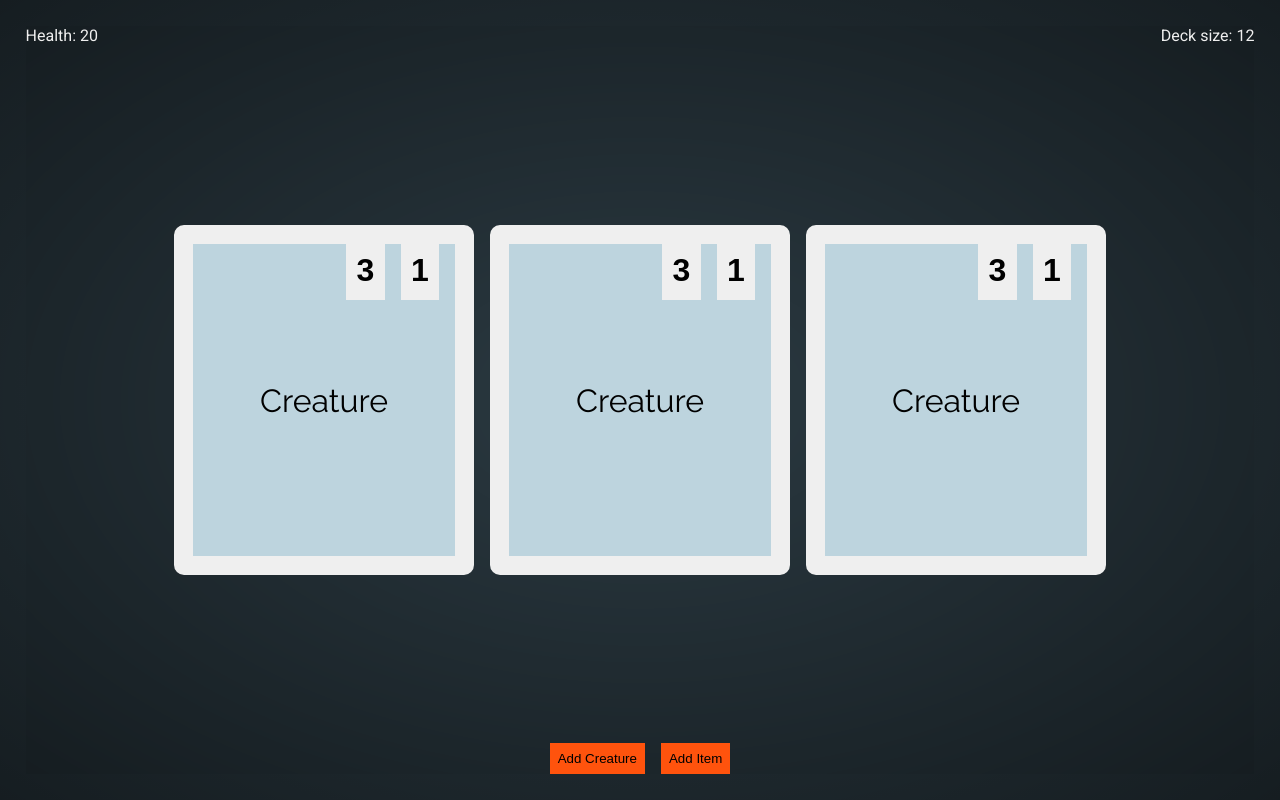
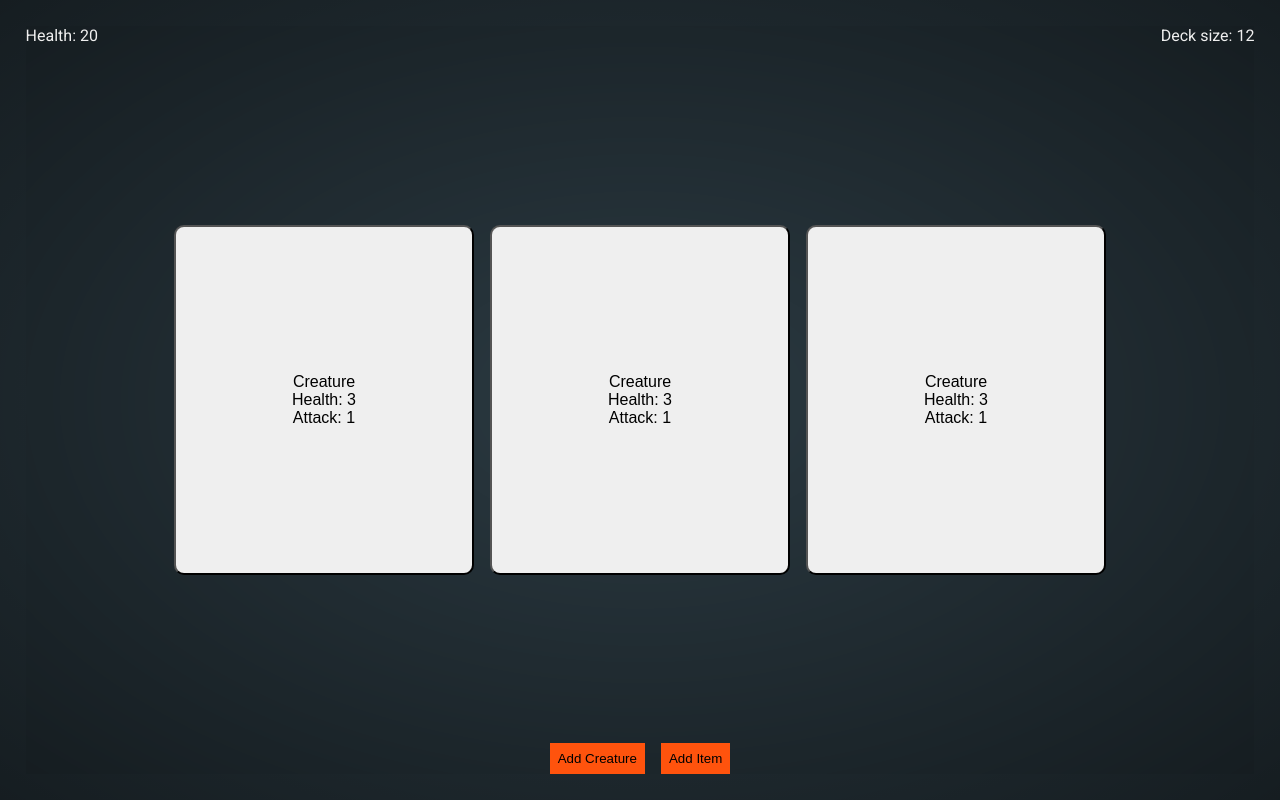
Before and after one commit to atkinchris/redux-cards, a React app: page / in a window 1280 px wide. Built offline with nearby package versions, Linux system fonts and the light colour scheme.

Commit message:
Simplify styles and layout

```diff
--- a/src/components/AnimateOnProps.jsx
+++ /dev/null
@@ -1,64 +0,0 @@
-import React, { Component } from 'react'
-import PropTypes from 'prop-types'
-import classNames from 'classnames'
-
-const AnimateOnProps = (ComposedComponent) => {
-  const wrappedComponentName = ComposedComponent.displayName || ComposedComponent.name || 'Component'
-
-  class Wrapper extends Component {
-    constructor(props) {
-      super(props)
-
-      this.state = {
-        changed: false,
-        timerId: undefined,
-      }
-    }
-
-    componentWillReceiveProps(nextProps) {
-      if (nextProps.children !== this.props.children) {
-        const { timerId } = this.state
-        if (timerId) {
-          clearTimeout(timerId)
-        }
-
-        console.log('CHANGES!')
-
-        const { timeout } = nextProps
-        const timer = setTimeout(() => this.setState({ changed: false }), timeout)
-
-        this.setState({
-          changed: true,
-          timerId: timer,
-        })
-      }
-    }
-
-    render() {
-      const composedProps = {
-        ...this.props,
-        className: classNames(this.props.className, {
-          changed: this.state.changed,
-        }),
-      }
-
-      return <ComposedComponent {...composedProps} />
-    }
-  }
-
-  Wrapper.propTypes = {
-    className: PropTypes.string,
-    timeout: PropTypes.number,
-  }
-
-  Wrapper.defaultProps = {
-    className: '',
-    timeout: 500,
-  }
-
-  Wrapper.displayName = `AnimateOnProps(${wrappedComponentName})`
-
-  return Wrapper
-}
-
-export default AnimateOnProps
--- a/src/components/Card.jsx
+++ b/src/components/Card.jsx
@@ -1,19 +1,12 @@
 import React from 'react'
 import PropTypes from 'prop-types'
-
-import CardValue from './CardValue'
-import AnimateOnProps from './AnimateOnProps'
-
-const AnimatedValue = AnimateOnProps(CardValue)
 
 const Card = ({ card, onClick }) => (
   <button className="c-card" onClick={onClick}>
     <div className="c-card-text">
-      { card.name }
-    </div>
-    <div className="c-card-values">
-      <AnimatedValue>{ card.health - card.damage }</AnimatedValue>
-      <CardValue>{ card.attack }</CardValue>
+      <div>{ card.name }</div>
+      <div>Health: { card.health - card.damage }</div>
+      <div>Attack: { card.attack }</div>
     </div>
   </button>
 )
--- a/src/components/CardValue.jsx
+++ /dev/null
@@ -1,20 +0,0 @@
-import React from 'react'
-import PropTypes from 'prop-types'
-import classNames from 'classnames'
-
-const CardValue = ({ children, className }) => (
-  <div className={classNames('c-card-value', className)}>
-    <span className="c-card-value__inner">{ children }</span>
-  </div>
-)
-
-CardValue.propTypes = {
-  children: PropTypes.element.isRequired,
-  className: PropTypes.string,
-}
-
-CardValue.defaultProps = {
-  className: '',
-}
-
-export default CardValue
--- a/src/index.css
+++ b/src/index.css
@@ -9,6 +9,7 @@ body,
   background: radial-gradient(transparent, rgba(0, 0, 0, 0.5)), #2B3A42;
   color: #3F5765;
   font-family: 'Roboto', sans-serif;
+  font-size: 16px;
 }
 
 * {
@@ -46,53 +47,13 @@ pre {
   min-height: 140px;
   width: 30vw;
   height: 40vw;
-  font-size: 1em;
-  background-color: #BDD4DE;
-  border: 1.2em solid #EFEFEF;
+  font-size: 1rem;
+  background-color: #EFEFEF;
   border-radius: 10px;
 }
 
 .c-card + .c-card {
   margin-left: 1em;
-}
-
-.c-card-text {
-  font-family: 'Raleway', sans-serif;
-  font-size: 2em;
-}
-
-.c-card-values {
-  position: absolute;
-  top: -2px;
-  right: 0;
-}
-
-.c-card-value {
-  font-weight: bold;
-  font-size: 2em;
-  display: inline-block;
-  background-color: #EFEFEF;
-  width: 1.2em;
-  line-height: 1.8em;
-  text-align: center;
-  margin-right: 0.5em;
-}
-
-.c-card-value__inner {
-  display: inline-block;
-}
-
-.changed .c-card-value__inner {
-  animation: pop .3s cubic-bezier(0.175, 0.885, 0.320, 1.275)
-}
-
-@keyframes pop {
-  0%, 100% {
-    transform: scale(1.0);
-  }
-  50% {
-    transform: scale(1.5);
-  }
 }
 
 .c-debug-panel {
```
